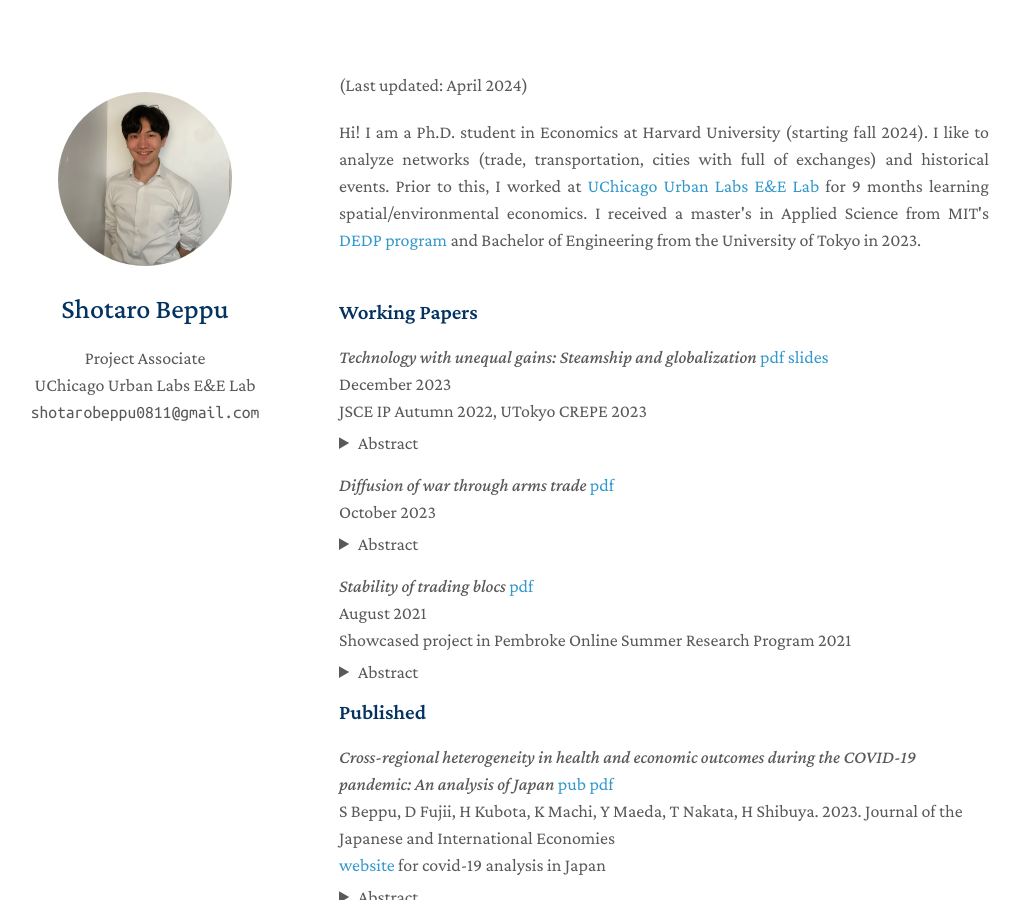
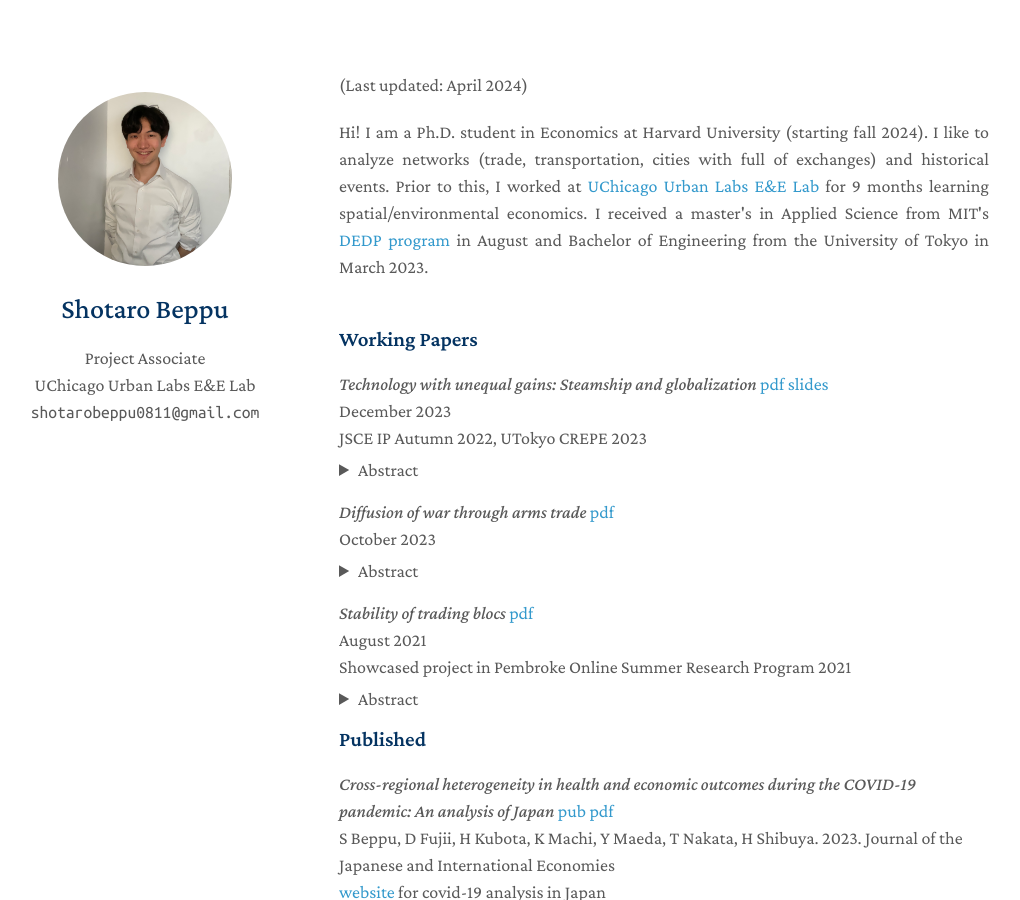
Before and after one commit to ShotaroBeppu/ShotaroBeppu.github.io, a Jekyll site: the page built from index.md, in a window 1280 px wide and 900 px high. Shown: the whole window, without its empty margins (131-1151 px from the left). Built offline with Jekyll 4.4.1, drawn with Linux system fonts in a browser that asks for light colours; nearby versions of some CDN libraries; a style sheet for code colours, icons or effects is not loaded.

Commit message:
Update index.md

```diff
--- a/index.md
+++ b/index.md
@@ -9,7 +9,7 @@ Hi! I am a Ph.D. student in Economics at Harvard University (starting fall 2024)
 
 Prior to this, I worked at <a href="https://urbanlabs.uchicago.edu/labs/energy-environment">UChicago Urban Labs E&E Lab</a>  for 9 months learning spatial/environmental economics.
 
-I received a master's in Applied Science from MIT's <a href="https://economics.mit.edu/academic-programs/masters-programs/masters-data-economics-and-design-policy-dedp">DEDP program</a> and Bachelor of Engineering from the University of Tokyo in 2023.
+I received a master's in Applied Science from MIT's <a href="https://economics.mit.edu/academic-programs/masters-programs/masters-data-economics-and-design-policy-dedp">DEDP program</a> in August and Bachelor of Engineering from the University of Tokyo in March 2023.
 </div>
 
 <!-- <br> -->
```
